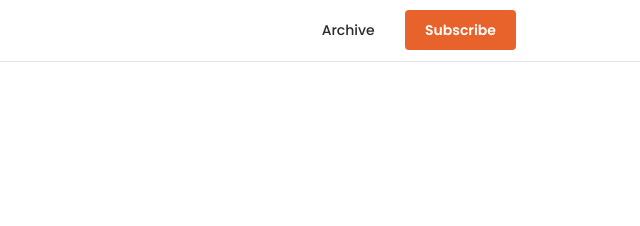
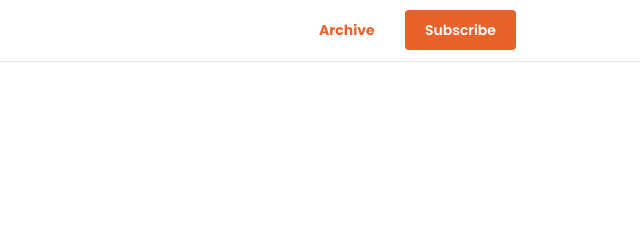
Before and after one commit to Harish70777/process-safety-Calendar, a website: page site/archive.html in a window 1280 px wide. Shown: the top 226 px of the page, 640-1280 px from the left. Drawn offline with Linux system fonts and the light colour scheme.

Commit message:
Highlight active nav link in orange

```diff
--- a/site/archive.html
+++ b/site/archive.html
@@ -22,6 +22,7 @@
   .brand{font-family:'Baloo 2', sans-serif;font-weight:700;font-size:19px;color:var(--orange);display:flex;align-items:center;gap:10px;text-decoration:none;}
   nav a{font-family:'Poppins', sans-serif;font-weight:500;font-size:14px;color:var(--ink);text-decoration:none;margin-left:26px;}
   nav a:hover{color:var(--orange);}
+  nav a.active{color:var(--orange);font-weight:700;}
   nav a.nav-cta{background:var(--orange);color:#fff;padding:10px 20px;border-radius:4px;font-weight:600;}
   nav a.nav-cta:hover{background:var(--orange-dark);color:#fff;}
 
@@ -107,7 +108,7 @@
   <div class="wrap">
     <a class="brand" href="./"><img src="rskless-logo.svg" alt="RskLess" style="height:28px;width:auto;"> RskLess PSM Calendar</a>
     <nav>
-      <a href="archive.html">Archive</a>
+      <a href="archive.html" class="active">Archive</a>
       <a href="./#subscribe" class="nav-cta">Subscribe</a>
     </nav>
   </div>
```
Also changed, not shown: site/index.html (+1 -0 lines).
